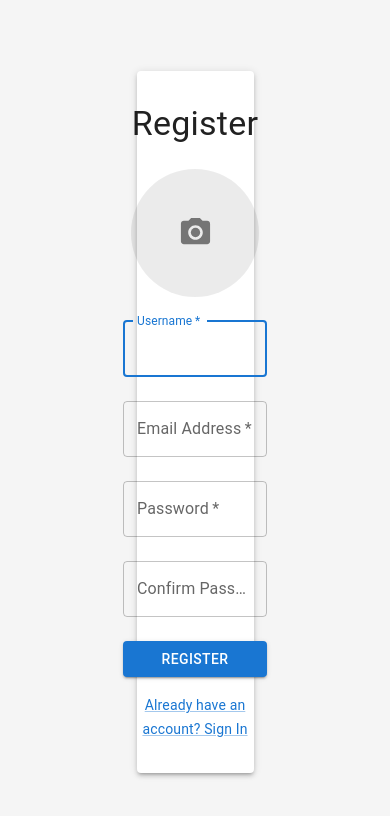
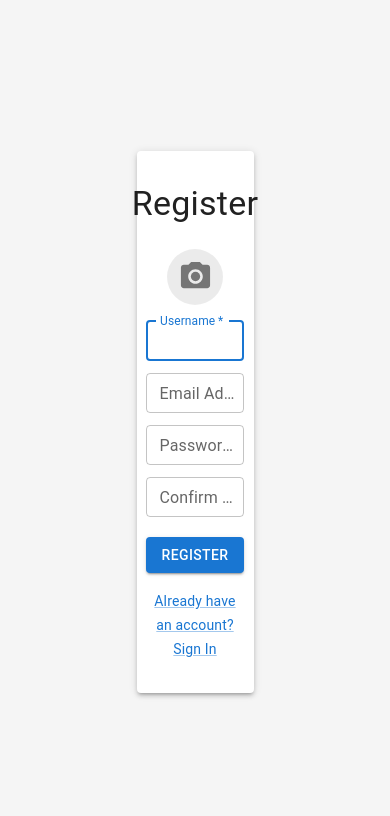
Before and after one commit to tomerProg/WebAppFinalProject_Frontend, a React (Vite) app: page /register in a window 390 px wide. Shown: the top 816 px of the page. Built offline with nearby package versions, Linux system fonts and the light colour scheme; no server answers.

Commit message:
make register responsive

```diff
--- a/src/pages/Register/Register.tsx
+++ b/src/pages/Register/Register.tsx
@@ -105,9 +105,8 @@ const Register: FunctionComponent<RegisterProps> = (props) => {
                         <InputFields
                             setRegisterInput={setRegisterInput}
                             registerInput={registerInput}
-                            setRegisterError={setRegisterError}
-                            registerError={registerError}
-                        />
+                            setRegisterErrors={setRegisterError}
+                            registerError={registerError}                        />
                         <div className={classes.frame}>
                             <Button
                                 type='submit'
--- a/src/pages/Register/components/IconUpload/IconUpload.tsx
+++ b/src/pages/Register/components/IconUpload/IconUpload.tsx
@@ -1,15 +1,15 @@
 import React, { useState, useRef, FunctionComponent } from 'react';
 import { IconButton, Avatar, Box, Button } from '@mui/material';
 import CameraAltIcon from '@mui/icons-material/CameraAlt';
-import { withStyles, WithStyles } from '@mui/styles';
-import { styles } from './styles';
+import { useStyles } from './styles';
 
-interface IconUploadProps extends WithStyles<typeof styles> {
+interface IconUploadProps {
     setProfileImageFile: (profileImage: File) => void;
 }
 
 const IconUpload: FunctionComponent<IconUploadProps> = (props) => {
-    const { classes, setProfileImageFile } = props;
+    const classes = useStyles();
+    const { setProfileImageFile } = props;
     const [selectedImage, setSelectedImage] = useState<string | null>(null);
     const inputRef = useRef<HTMLInputElement>(null);
 
@@ -84,4 +84,4 @@ const IconUpload: FunctionComponent<IconUploadProps> = (props) => {
     );
 };
 
-export default withStyles(styles)(IconUpload);
+export default IconUpload;
--- a/src/pages/Register/components/IconUpload/styles.ts
+++ b/src/pages/Register/components/IconUpload/styles.ts
@@ -1,6 +1,8 @@
-import { createStyles } from '@mui/styles';
+import { Theme } from '@mui/material/styles';
+import { createStyles, makeStyles } from '@mui/styles';
 
-export const styles = createStyles({
+    export const useStyles = makeStyles((theme: Theme) =>
+    createStyles({
     mainBox: {
         display: 'flex',
         flexDirection: 'column',
@@ -8,8 +10,22 @@ export const styles = createStyles({
         justifyContent: 'center',
     },
     iconButton: {
-        width: '6em',
-        height: '6em',
+        [theme.breakpoints.down("sm")]: {
+            height: '3em',
+            width: '3em',
+        },
+        [theme.breakpoints.up("sm")]: {
+            height: '4em',
+            width: '4em',
+        },
+        [theme.breakpoints.up("md")]: {
+            height: '5em',
+            width: '5em',
+        },
+        [theme.breakpoints.up("lg")]: {
+            height: '6em',
+            width: '6em',
+        },
         padding: '0'
     },
     selectedAvatar:{
@@ -32,4 +48,4 @@ export const styles = createStyles({
         clip: 'rect(0 0 0 0)',
         position: 'absolute'
     },
-});
+}));
--- a/src/pages/Register/components/InputFields.tsx
+++ b/src/pages/Register/components/InputFields.tsx
@@ -1,15 +1,19 @@
-import React from 'react';
-import { TextField } from '@mui/material';
+import React, { FunctionComponent } from 'react';
+import { TextField, useMediaQuery } from '@mui/material';
 import { RegisterInput, RegisterError } from './types';
+import { useTheme } from "@mui/material/styles";
 
 interface InputFieldsProps{
   setRegisterInput: React.Dispatch<React.SetStateAction<RegisterInput>>;
   registerInput: RegisterInput;
-  setRegisterError: React.Dispatch<React.SetStateAction<RegisterError>>;
+  setRegisterErrors: React.Dispatch<React.SetStateAction<RegisterError>>;
   registerError: RegisterError;
 }
 
-const InputFields: React.FC<InputFieldsProps> = ({setRegisterInput, registerInput, setRegisterError: setRegisterErrors, registerError: registerError}: InputFieldsProps) => {
+const InputFields: FunctionComponent<InputFieldsProps> = ({setRegisterInput, registerInput, setRegisterErrors, registerError}: InputFieldsProps) => {
+  const theme = useTheme();
+  const isSmallScreen = useMediaQuery(theme.breakpoints.down("sm"));
+
   const onChangeField = (e: React.ChangeEvent<HTMLInputElement>) => {
     const { name, value } = e.target;
     setRegisterInput(prev => ({
@@ -25,35 +29,45 @@ const InputFields: React.FC<InputFieldsProps> = ({setRegisterInput, registerInpu
     }
   };
 
+
+
   return (
     <>
-      <TextField id="userName" label="Username" name="userName" autoComplete="userName" margin="normal"
+      <TextField id="userName" label="Username" name="userName" autoComplete="userName"
         required fullWidth autoFocus
         value={registerInput.userName}
         onChange={onChangeField}
         error={!!registerError.userName}
         helperText={registerError.userName}
+        size={isSmallScreen ? "small" : "medium"}
+        margin={isSmallScreen ? "dense" : "normal"}
       />
-      <TextField id="email" label="Email Address" name="email" autoComplete="email" margin="normal"
+      <TextField id="email" label="Email Address" name="email" autoComplete="email"
         required fullWidth
         value={registerInput.email}
         onChange={onChangeField}
         error={!!registerError.email}
         helperText={registerError.email}
+        size={isSmallScreen ? "small" : "medium"}
+        margin={isSmallScreen ? "dense" : "normal"}
       />
       <TextField id="password" label="Password" name="password" type="password" autoComplete="new-password"
-        margin="normal" required fullWidth
+        required fullWidth
         value={registerInput.password}
         onChange={onChangeField}
         error={!!registerError.password}
         helperText={registerError.password}
+        size={isSmallScreen ? "small" : "medium"}
+        margin={isSmallScreen ? "dense" : "normal"}
       />
       <TextField id="confirmPassword" label="Confirm Password" name="confirmPassword" type="password"
-        autoComplete="new-password" margin="normal" required fullWidth
+        autoComplete="new-password" required fullWidth
         value={registerInput.confirmPassword}
         onChange={onChangeField}
         error={!!registerError.confirmPassword}
         helperText={registerError.confirmPassword}
+        size={isSmallScreen ? "small" : "medium"}
+        margin={isSmallScreen ? "dense" : "normal"}
       />
     </>
   );
```
